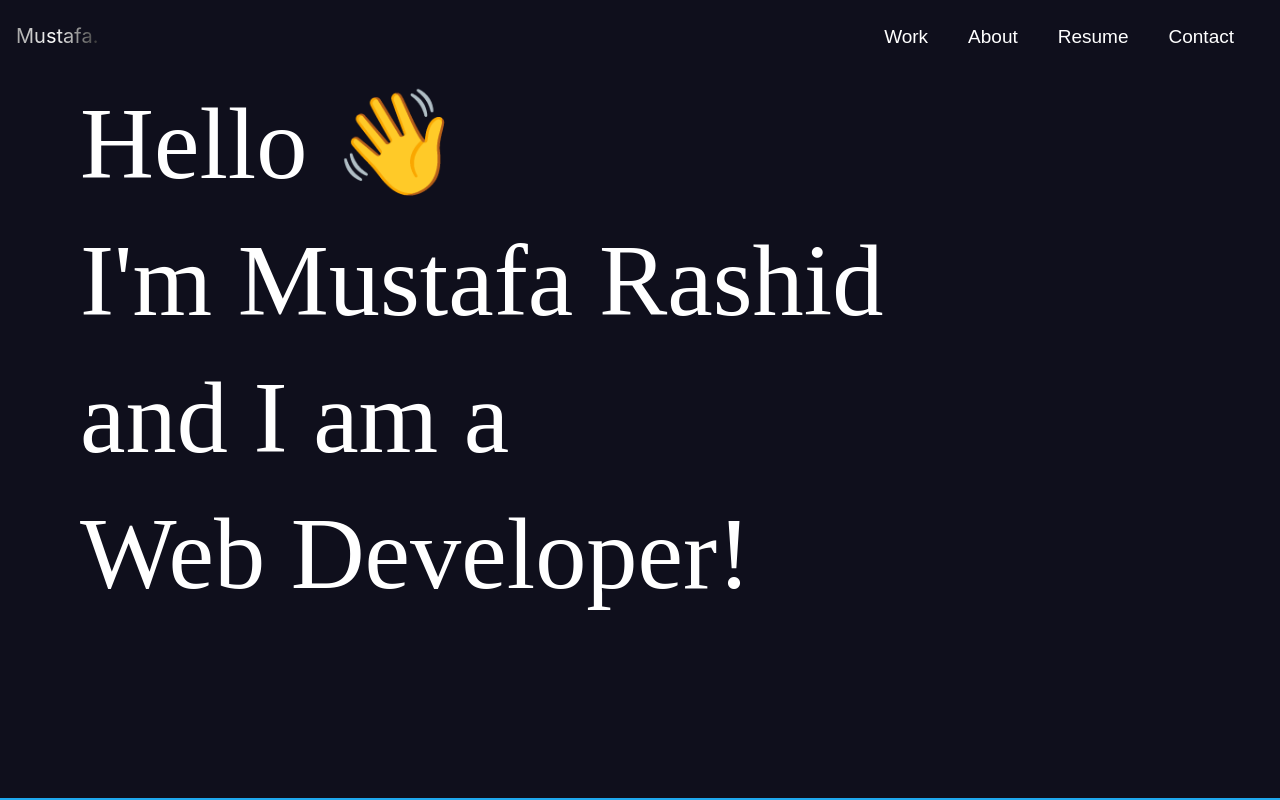
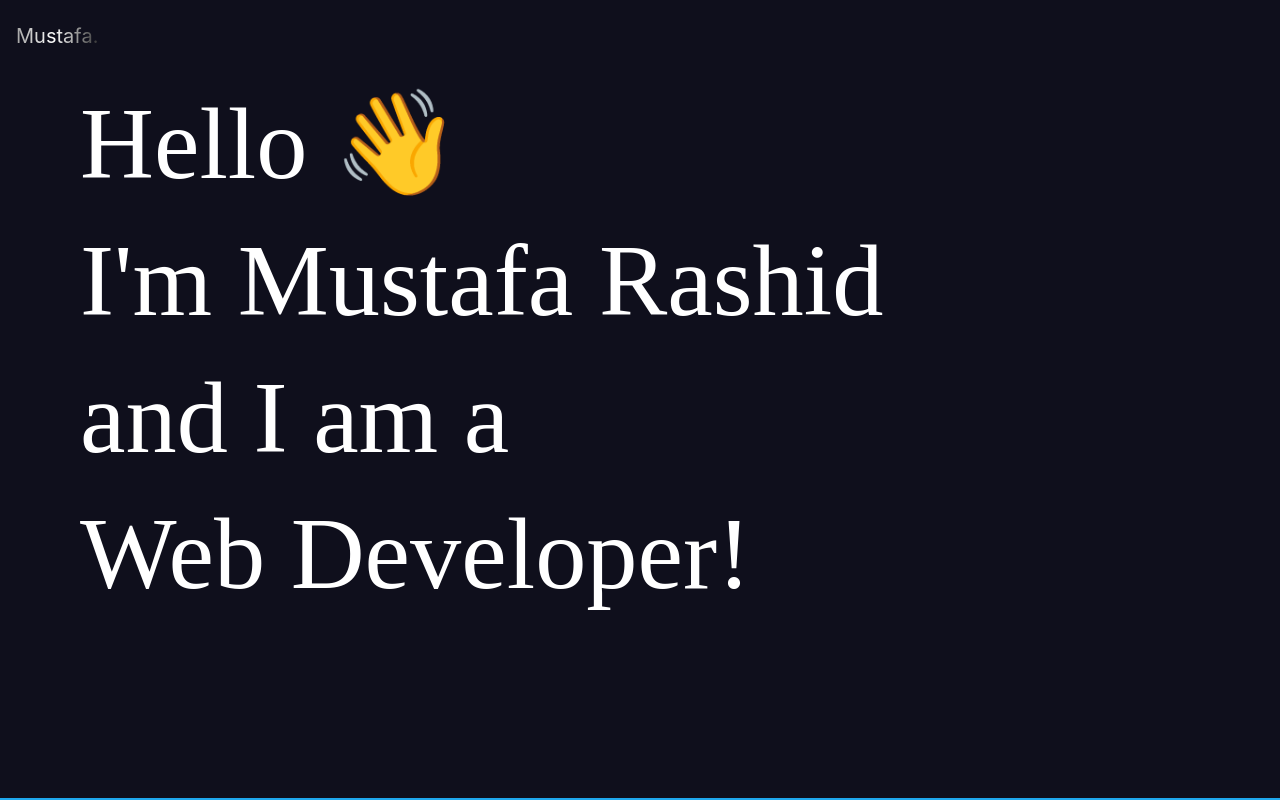
Before and after one commit to Petrone22/portfolioproject, a React (Create React App) app: page / in a window 1280 px wide. Shown: the top 800 px of the page. Built offline with nearby package versions, Linux system fonts and the light colour scheme.

Commit message:
fixed navigation menu bug

```diff
--- a/src/App.css
+++ b/src/App.css
@@ -43,6 +43,7 @@
   background-size: 200%;
   animation: background-pan 3s linear infinite;
 }
+
 button {
   outline: none;
   border: none;
--- a/src/components/Nav.jsx
+++ b/src/components/Nav.jsx
@@ -1,8 +1,9 @@
-import React, { useState } from "react";
+import React, { useRef, useState, useEffect } from "react";
 
 const Nav = () => {
-  const [navOpen, setNavOpen] = useState(true);
+  const [navOpen, setNavOpen] = useState(false);
   const [navClass, setNavClass] = useState("burgerBar");
+  const windowWidth = useRef(window.innerWidth);
   const changeClass = () => {
     if (!navOpen) {
       setNavClass((prevClass) => "openedBurger");
@@ -10,21 +11,37 @@ const Nav = () => {
       setNavClass((prevClass) => "burgerBar");
     }
   };
+
+  const setNav = () => {
+    if (windowWidth.current > 780) {
+      setNavOpen((prevNav) => true);
+    } else if (windowWidth.current < 780) {
+      if (navClass === "burgerBar") {
+        setNavOpen((prevNav) => false);
+      } else if (navClass === "openedBurger") {
+        setNavOpen((preVnav) => true);
+      }
+    }
+  };
+  useEffect(() => {
+    window.addEventListener("resize", setNav);
+  }, []);
+
   return (
     <div className="nav">
       <span className="name ">Mustafa.</span>
       <div
-        className="nav-links"
+        className="nav-links nav-btns"
         style={{
           // display: navOpen ? "flex" : "none",
           opacity: navOpen ? "1" : "0",
           pointerEvents: navOpen ? "auto" : "none",
         }}
       >
-        <button className="nav-btn">Work</button>
-        <button className="nav-btn">About</button>
-        <button className="nav-btn">Resume</button>
-        <button className="nav-btn">Contact</button>
+        <button className="nav-btn nav-button">Work</button>
+        <button className="nav-btn nav-button">About</button>
+        <button className="nav-btn nav-button">Resume</button>
+        <button className="nav-btn nav-button">Contact</button>
       </div>
       <div
         className="hamburger"
```
